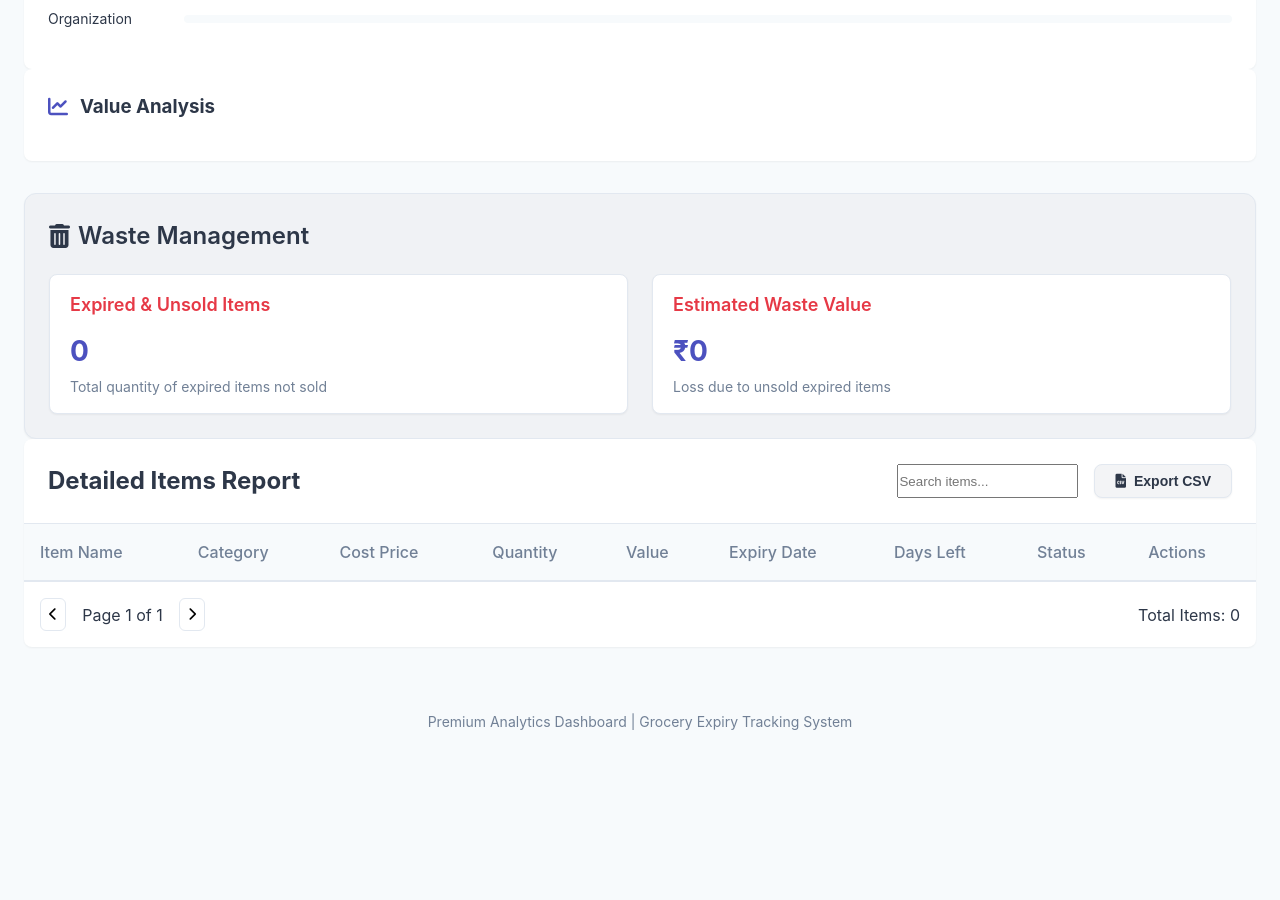
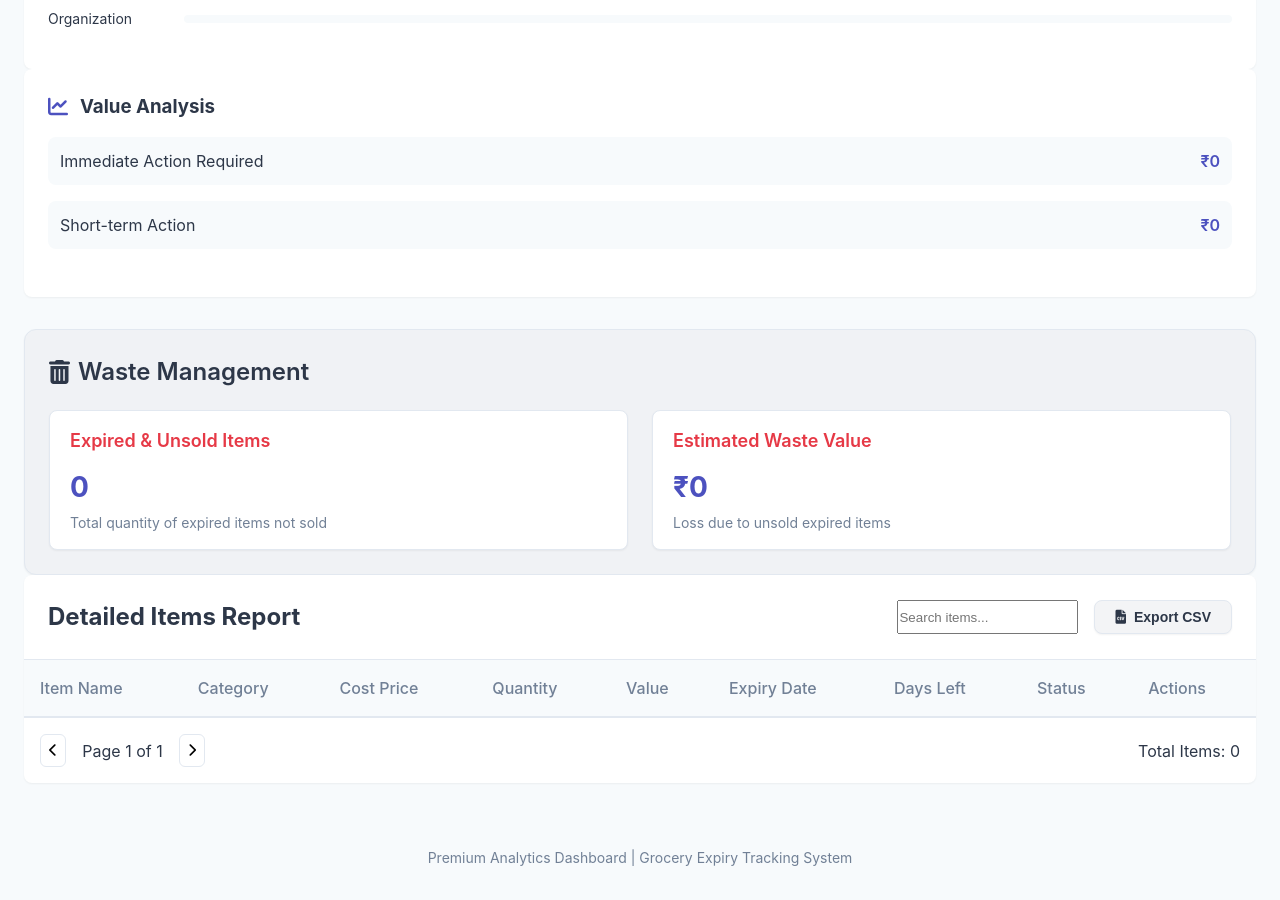
Before and after one commit to amenasultana0/Groceryproject, a website with bundled scripts: page public/reports.html in a window 1280 px wide. Shown: the part 2660-3560 px from the top of the page. Before the commit the page ends 3424 px from the top, so only its background shows below. Built offline with nearby package versions, Linux system fonts and the light colour scheme; no server answers.

Commit message:
report page updated

```diff
--- a/public/reports.html
+++ b/public/reports.html
@@ -242,6 +242,21 @@
                         <i class="fas fa-chart-line"></i>
                         <h3>Value Analysis</h3>
                     </div>
+                    <div class="value-metrics">
+                        <div class="savings-opportunities">
+                            <div class="opportunity-item">
+                                <span class="label">Immediate Action Required</span>
+                                <span class="value" id="immediateAction">₹0</span>
+                            </div>
+                            <div class="opportunity-item">
+                                <span class="label">Short-term Action</span>
+                                <span class="value" id="shortTermAction">₹0</span>
+                            </div>
+                        </div>
+                        <div class="preventive-measures" id="preventiveMeasures">
+                            <!-- Populated by JavaScript -->
+                        </div>
+                    </div>
                 </div>
             </div>
         </section>
```
